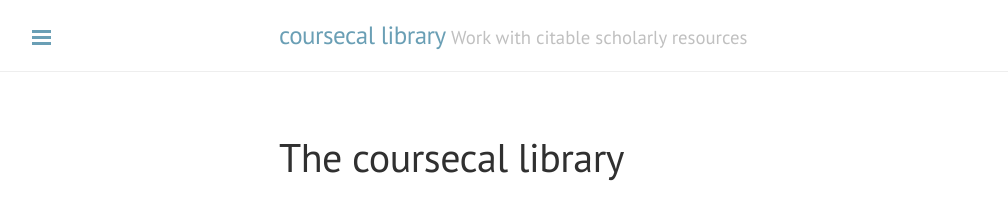
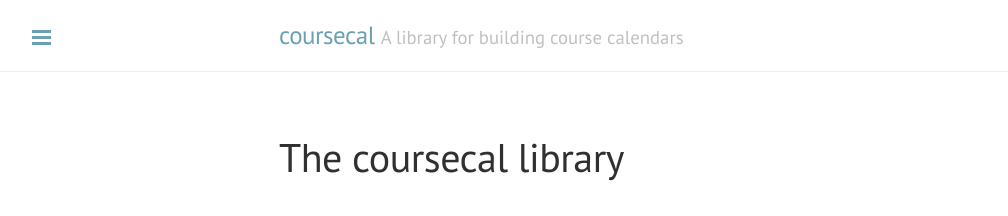
Before and after one commit to neelsmith/coursecal, a Jekyll site: the page built from docs/index.md, in a window 1280 px wide. Shown: the top 216 px of the page, without its empty margins (1-1009 px from the left). Built offline with Jekyll 4.4.1, drawn with Linux system fonts in a browser that asks for light colours.

Commit message:
Update docs

```diff
--- a/docs/_config.yml
+++ b/docs/_config.yml
@@ -5,9 +5,9 @@
 permalink:        pretty
 
 # Setup
-title:            coursecal library
-tagline:          'Work with citable scholarly resources'
-description:      'A library for building course calendars from plain-text files'
+title:            coursecal
+tagline:          'A library for building course calendars'
+description:      'Develop course calendars from simple lists in plain-text files'
 
 url: 'http://neelsmith.github.io'
 baseurl: '/coursecal/'
```
Also changed, not shown: docs/segment.md (+2 -0 lines).
